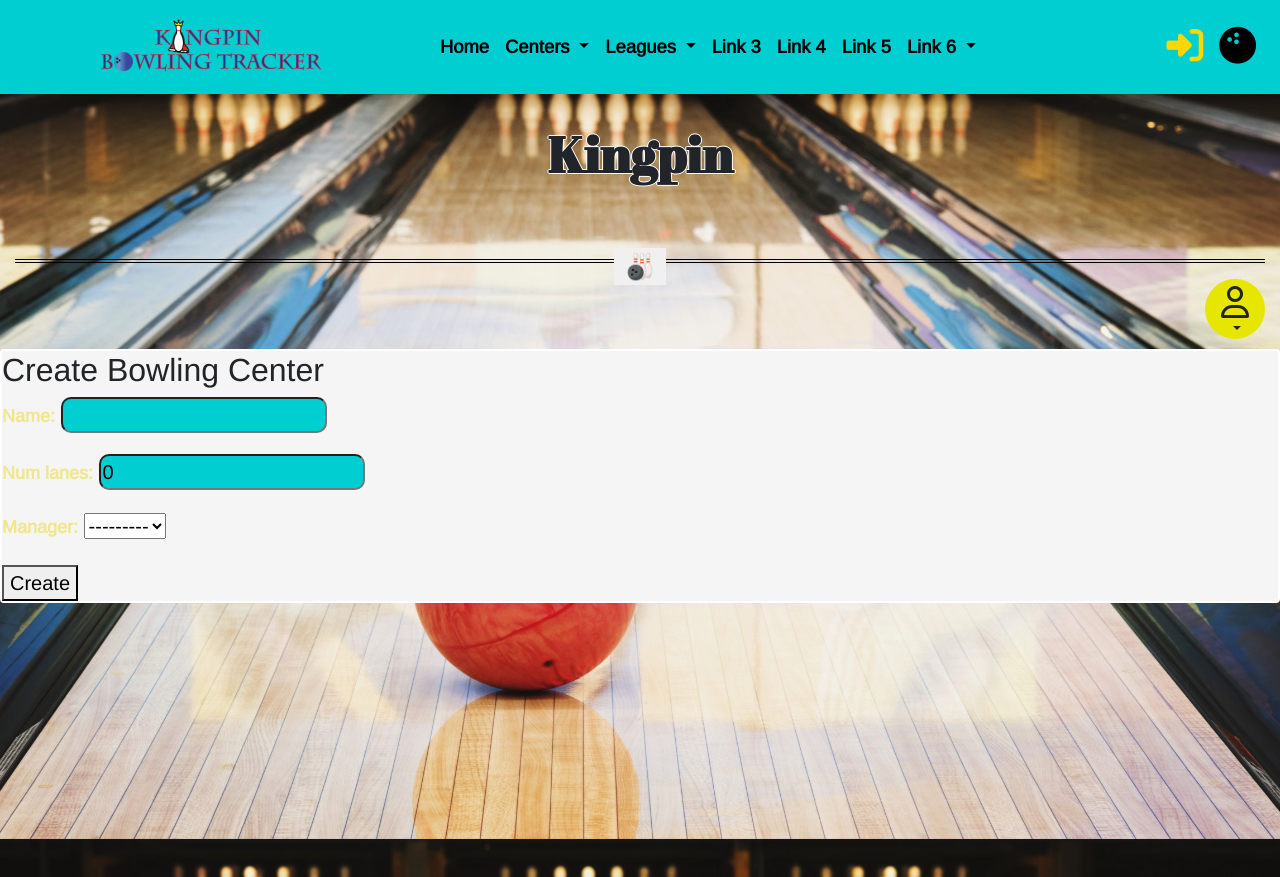
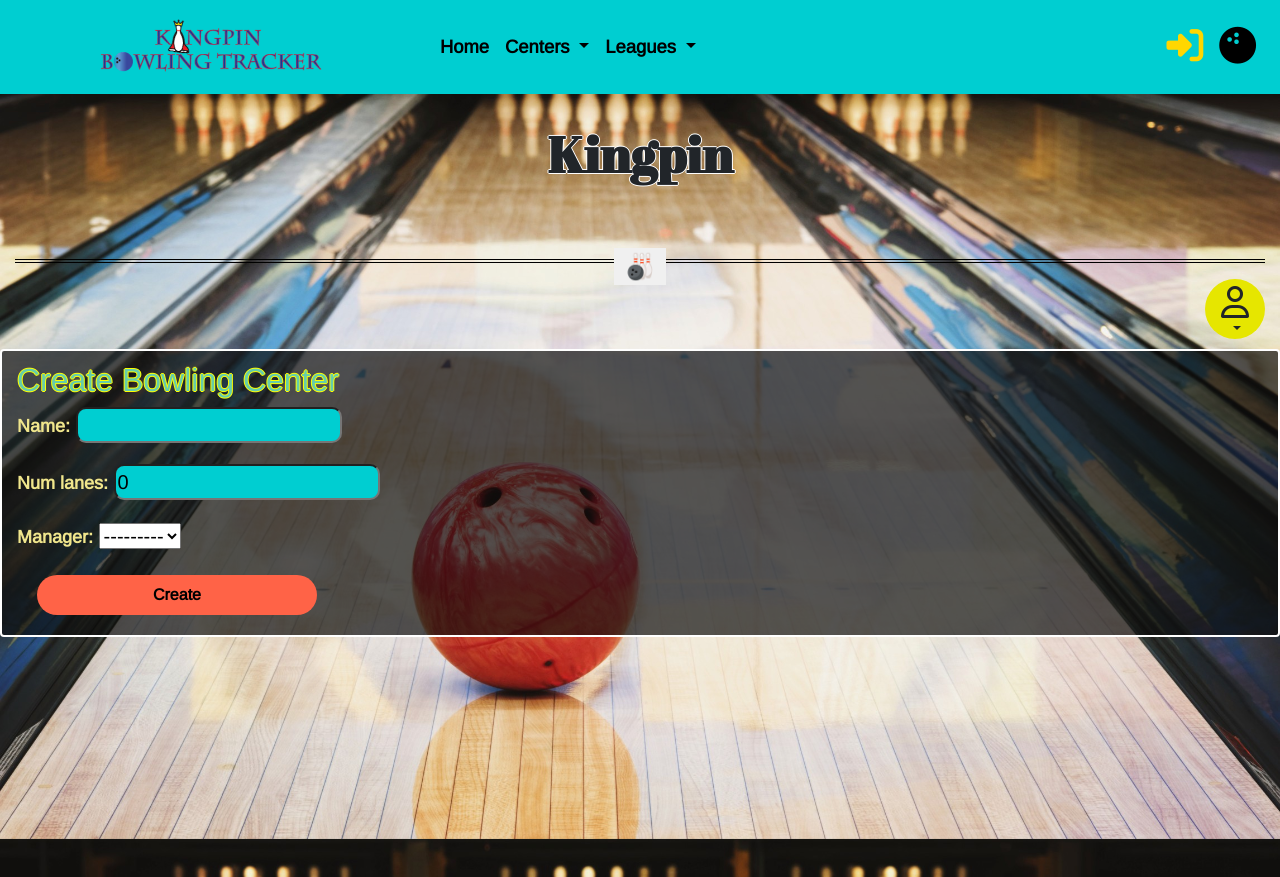
Before and after one commit to cjtrombley/KPTracker, a Django app: template kptracker_serv/templates/kpbt/centers/create_center.html in a window 1280 px wide. Shown: the top 877 px of the page. Run offline with Django 3.2, Linux system fonts and the light colour scheme; the template is opened without the code that fills it: values that come from a table or form of the project are taken from there, others are empty; some libraries are stand-ins or nearby versions.

Commit message:
Styled centers, leagues home plus create center, included additional CSS3 animations, tweaked minor things on login, register, and homepage

```diff
--- a/kptracker_serv/kpbt/static/css/styles.css
+++ b/kptracker_serv/kpbt/static/css/styles.css
@@ -57,11 +57,9 @@ header, section, footer, aside, nav, main, article, figure {
     margin-bottom: 20px;
 }
 
-/*
 .dropdown:hover>.dropdown-menu {
     display: block;
 }
-*/
 
 .nav-bg, .foot-bg {
     background-color: #00CED1;  /* shade of darkturquoise */
@@ -269,7 +267,7 @@ p + ul {
   background-color: #1eaa7a;
 }
 
-.btn-regist {
+.btn-univ {
   display: block;
   width: 280px;
   height: 40px;
@@ -287,11 +285,11 @@ p + ul {
   user-select:none;
 }
 
-.btn-regist:hover {
+.btn-univ:hover {
   background-color: #ff9380; /* shade of tomato */
 }
 
-.btn-regist:active {
+.btn-univ:active {
   background-color: #ff5233; /* shade of tomato */
 }
 
@@ -313,12 +311,21 @@ p a:hover {
   }
 }
 
+/* Source: https://thoughtbot.com/blog/transitions-and-transforms */
+.login-bowl-ball {
+    transition: transform 1s;
+}
+
+.login-bowl-ball:hover {
+    transform: rotate(360deg);
+}
+
 .link-login, .label-bg {
-    color: khaki;
+    color: sandybrown;
 }
 
 .link-login:hover {
-    color: ghostwhite;
+    color: navajowhite;
 }
 
 .text-bluegrey {
@@ -359,13 +366,22 @@ label {
     color: darkgreen;
 }
 
+/*
+.pageContent {
+    background-color: whitesmoke;
+}
+*/
 
-
-.pageContent {
-    background-color: whitesmoke
+.form-head {
+  color: #66CDAA;
+  text-shadow: -1px 0 #FFFF00, 0 1px #FFFF00, 1px 0 #FFFF00, 0 -1px #FFFF00;
 }
 
-
+.grow:hover {
+    -webkit-transform: scale(1.3);
+    -ms-transform: scale(1.3);
+    transform: scale(1.3);
+}
 
 #footer {
    position: absolute;
--- a/kptracker_serv/templates/kpbt/accounts/registration/login.html
+++ b/kptracker_serv/templates/kpbt/accounts/registration/login.html
@@ -12,7 +12,7 @@
             <h1 class="mainhead font-weight-bolder text-center">Kingpin</h1>
         </header>
             <div class="card-login text-white bg-trans" id="login">
-        <img src="{% static 'images/icons/bowling.svg' %}" alt="Pins with bowling ball" width="200" height="200" class="mx-auto d-block login-icon">
+        <img src="{% static 'images/icons/bowling.svg' %}" alt="Pins with bowling ball" width="200" height="200" class="mx-auto d-block login-icon login-bowl-ball">
 {% if form.errors %}
 	<p class="lead">Your username and password did not match. Please try again.</p>
 {% endif %}
--- a/kptracker_serv/templates/kpbt/accounts/registration/register.html
+++ b/kptracker_serv/templates/kpbt/accounts/registration/register.html
@@ -22,7 +22,7 @@
 	<form method="post">
 		{% csrf_token %}
 		{{ form.as_p }}
-		<button type="submit" class="btn btn-regist mx-auto d-block">Sign Up</button>
+		<button type="submit" class="btn btn-univ mx-auto d-block">Sign Up</button>
 	</form>
     </div>
 
--- a/kptracker_serv/templates/kpbt/base.html
+++ b/kptracker_serv/templates/kpbt/base.html
@@ -6,9 +6,9 @@
   {% block title %}<title>Kingpin Bowling Tracker</title>{% endblock %}
   <meta charset="UTF-8">
   <meta name="viewport" content="width=device-width, initial-scale=1.0">
-  <meta name="author" content="Darius Grasseschi, Evan Hassan, Jonathan Lacoursiere, Ariana Lee, Maria Medina, and Cody Trombley">
+  <meta name="author" content="Darius Grasseschi, Evan Hassan, Jonathan Lacoursiere, Ariana Lee, Maria Medina, Spenser Solys and Cody Trombley">
   <meta name="description" content="Kingpin - World's Best bowling tracking app for bowlers and leagues on the web">
-  <meta name="keywords" content="Bowling, Bowling tracker webapp, Bowlers, Bowling leagues">
+  <meta name="keywords" content="Bowling, Bowling tracker webapp, Bowlers, Bowling leagues, Bowling centers">
   <!-- Bootstrap 4 CSS -->
   <link rel="stylesheet" href="https://stackpath.bootstrapcdn.com/bootstrap/4.3.1/css/bootstrap.min.css" integrity="sha384-ggOyR0iXCbMQv3Xipma34MD+dH/1fQ784/j6cY/iJTQUOhcWr7x9JvoRxT2MZw1T" crossorigin="anonymous">
   <!-- FontAwesome Icons and CSS-->
@@ -21,6 +21,8 @@
   <link rel="stylesheet" href="{% static 'css/styles.css' %}">
   <!-- Favicon Icon -->
   <link rel="shortcut icon" href="{% static 'images/icons/Kingpin.ico' %}">
+  <!-- apple-touch Icon-->
+  <link rel="apple-touch-icon" href="{% static 'images/icons/Kingpin.png' %}">
 </head>
 {% block content %}
 {% endblock %}
--- a/kptracker_serv/templates/kpbt/centers/create_center.html
+++ b/kptracker_serv/templates/kpbt/centers/create_center.html
@@ -1,11 +1,18 @@
 {% extends 'index.html' %}
 
+{% block title %}<title>Kingpin Bowling Tracker - Create Bowling Center</title>{% endblock %}
 
 {% block page_content %}
-	<h2>Create Bowling Center</h2>
-	<form action ="create" method="post">
+<div class="container-fluid">
+    <div class="row">
+    <div class="col-md-12">
+	<h2 class="form-head">Create Bowling Center</h2>
+	<form action="create" method="post">
 		{% csrf_token %}
 		{{ form.as_p }}
-		<button type="submit">Create </button>
+		<button type="submit" class="btn btn-univ">Create</button>
 	</form>
+        </div>
+        </div>
+        </div>
 {% endblock %}
--- a/kptracker_serv/templates/kpbt/index.html
+++ b/kptracker_serv/templates/kpbt/index.html
@@ -41,7 +41,7 @@
         {% endif %}
       </div>
     </li>
-   <li class="nav-item">
+   <!--<li class="nav-item">
         <a class="nav-link" href="">Link 3</a>
    </li>
     <li class="nav-item">
@@ -59,11 +59,11 @@
         <a class="dropdown-item" href="">link 2</a>
         <a class="dropdown-item" href="">link 3</a>
       </div>
-    </li>
+    </li> -->
     </ul>
        <ul class="nav navbar-nav ml-auto">
-        <li><a class="nav-link" href="{% url 'login' %}" title="Login" data-toggle="tooltip" data-placement="bottom" aria-label="Login"><i class="fas fa-sign-in-alt fa-2x"></i></a></li>
-        <li><a class="nav-link" href="{% url 'register' %}" title="Register" data-toggle="tooltip" data-placement="bottom" aria-label="Register"><i class="fas fa-bowling-ball fa-2x"></i></a></li>
+        <li class="grow"><a class="nav-link" href="{% url 'login' %}" title="Login" data-toggle="tooltip" data-placement="bottom" aria-label="Login"><i class="fas fa-sign-in-alt fa-2x"></i></a></li>
+        <li class="grow"><a class="nav-link" href="{% url 'register' %}" title="Register" data-toggle="tooltip" data-placement="bottom" aria-label="Register"><i class="fas fa-bowling-ball fa-2x"></i></a></li>
       </ul>
 
   </div>
```
Also changed, not shown: kptracker_serv/templates/kpbt/centers/center_home.html (+16 -8 lines), kptracker_serv/templates/kpbt/leagues/league_home.html (+12 -5 lines), kptracker_serv/kpbt/static/images/icons/Kingpin.png (added).
